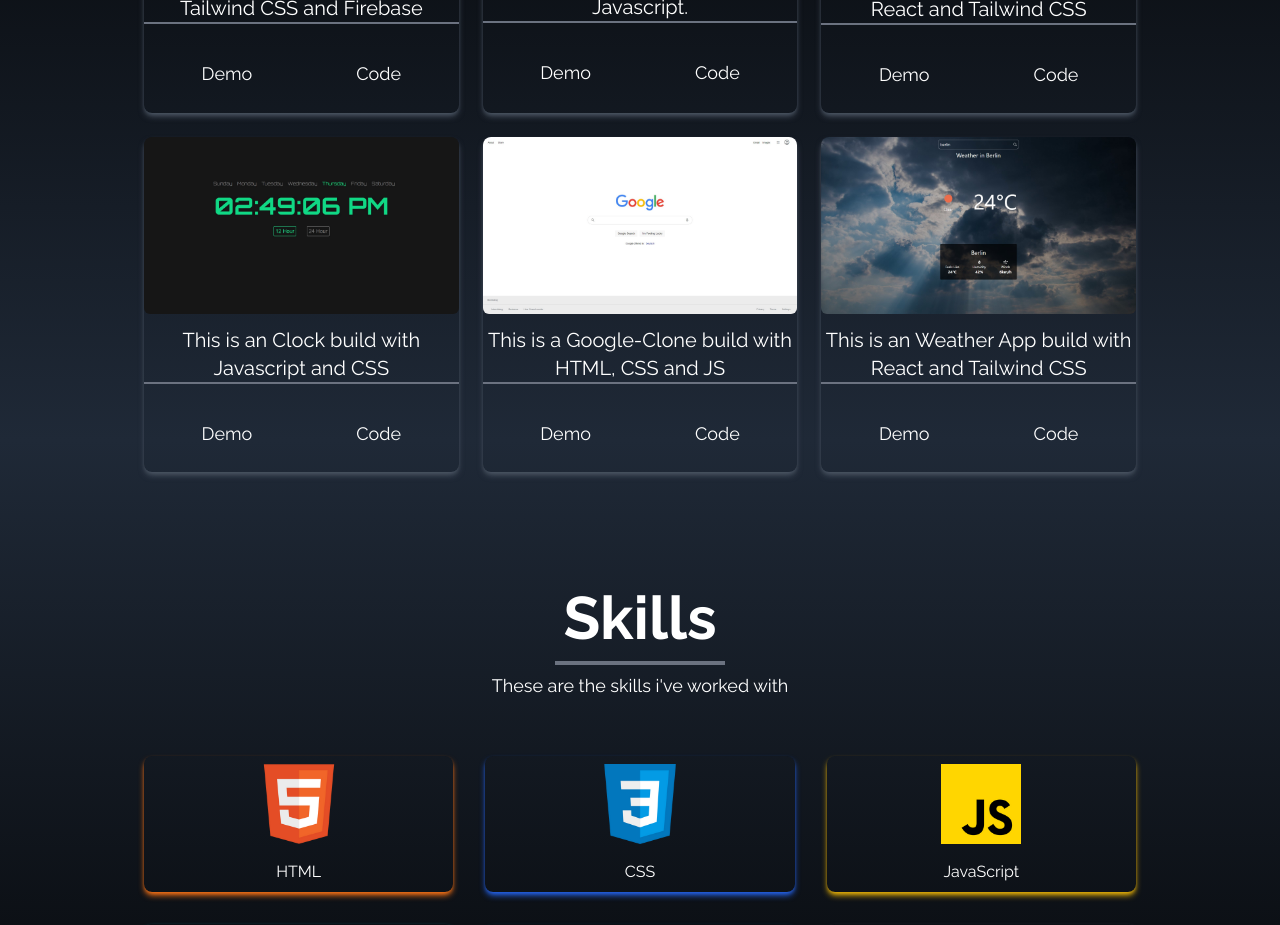
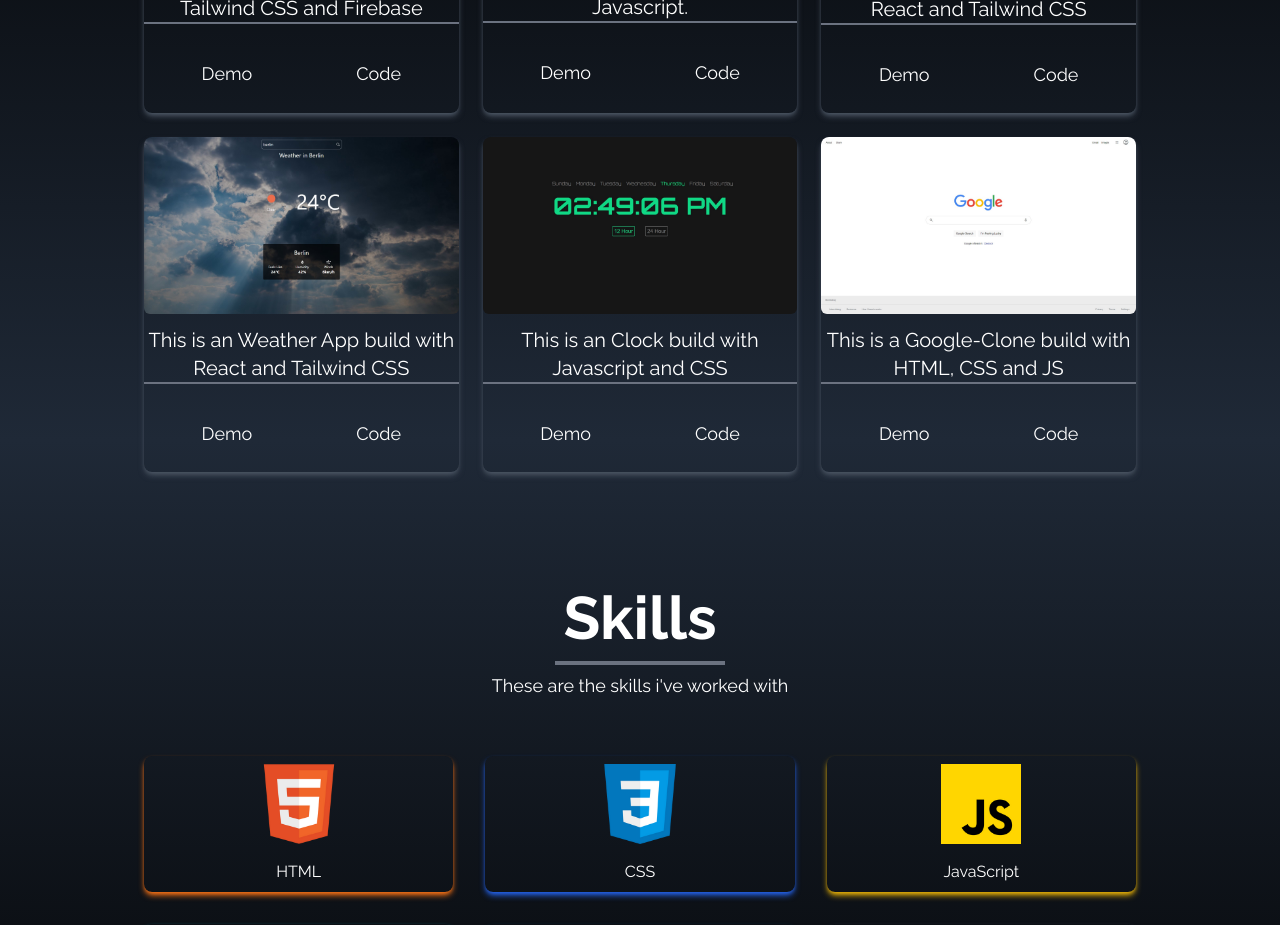
Before and after one commit to Jayzumen/react-portfolio, a React (Create React App) app: page / in a window 1280 px wide. Shown: the part 1960-2885 px from the top of the page. Built offline with nearby package versions, Linux system fonts and the light colour scheme.

Commit message:
ordered projects, deleted old images

```diff
--- a/src/components/Projects.jsx
+++ b/src/components/Projects.jsx
@@ -36,6 +36,14 @@ const Projects = () => {
     },
     {
       id: 4,
+      src: weatherApp,
+      title: "Weather-App",
+      srcUrlD: "https://jn-weather-app.netlify.app",
+      srcUrlG: "https://github.com/Jayzumen/react-weather",
+      description: "This is an Weather App build with React and Tailwind CSS",
+    },
+    {
+      id: 5,
       src: jsClock,
       title: "Javascript Clock",
       srcUrlD: "https://js-clock-jn.netlify.app/",
@@ -43,20 +51,12 @@ const Projects = () => {
       description: "This is an Clock build with Javascript and CSS",
     },
     {
-      id: 5,
+      id: 6,
       src: googleClone,
       title: "Google Clone",
       srcUrlD: "https://google-clone-jn.netlify.app/",
       srcUrlG: "https://github.com/Jayzumen/google-clone",
       description: "This is a Google-Clone build with HTML, CSS and JS",
-    },
-    {
-      id: 6,
-      src: weatherApp,
-      title: "Weather-App",
-      srcUrlD: "https://jn-weather-app.netlify.app",
-      srcUrlG: "https://github.com/Jayzumen/react-weather",
-      description: "This is an Weather App build with React and Tailwind CSS",
     },
   ];
 
```
Also changed, not shown: src/assets/portfolio/bmi-calc.jpg (deleted), src/assets/portfolio/pizza-shop.jpg (deleted).
